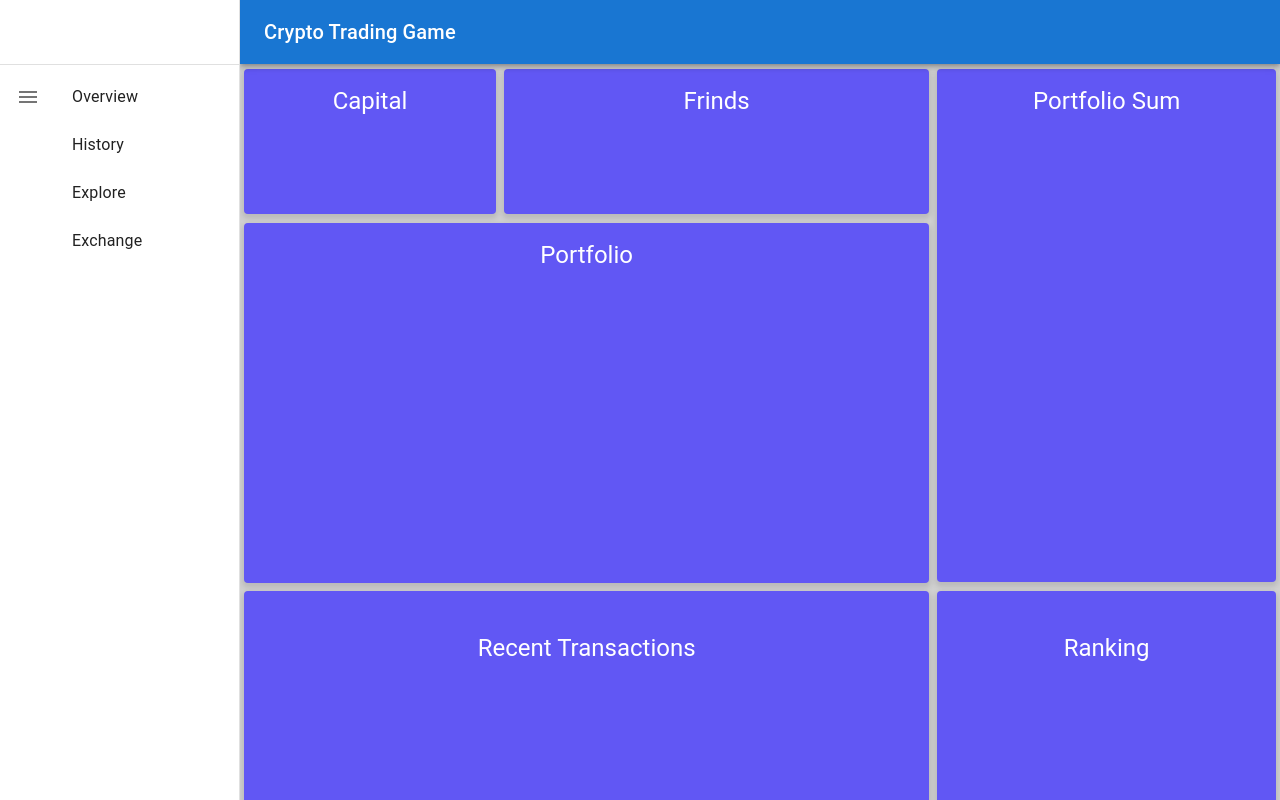
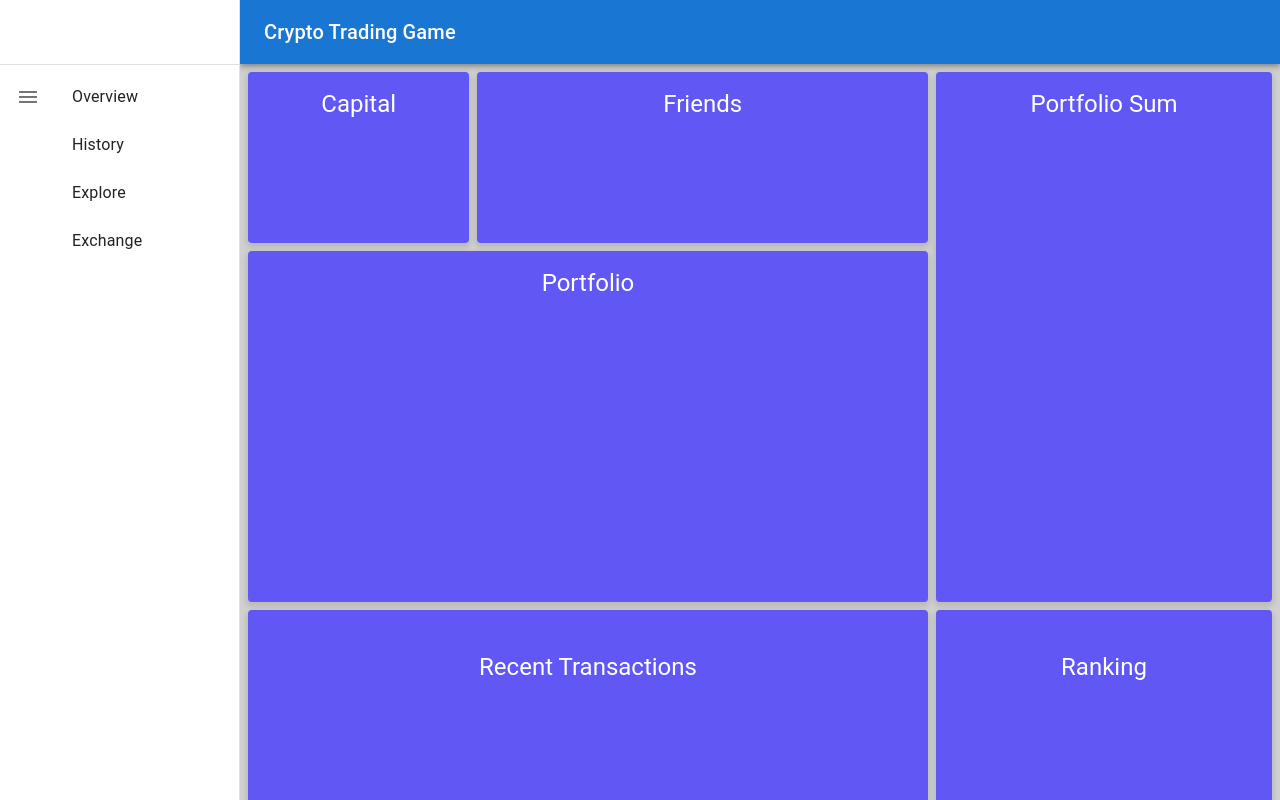
Before and after one commit to PogChampisAlreadyTaken/wt-frontend, a React (Create React App) app: page / in a window 1280 px wide. Built offline with nearby package versions, Linux system fonts and the light colour scheme.

Commit message:
fixing grid layout

```diff
--- a/src/components/cards/Capital.tsx
+++ b/src/components/cards/Capital.tsx
@@ -20,12 +20,10 @@ export default function CapitalCard() {
 
 const useStyles = makeStyles({
   capitalcard: {
-    margin: "4px",
-    marginTop: "5px",
-    height: "145px",
+    height: "100%",
     //background: 'linear-gradient(45deg, #6157f4 30%, #578df4 90%)',
     background: "#6157f4",
-    boxShadow: '0 3px 5px 2px rgba(0, 0, 0, 0.1)',
+    boxShadow: "0 3px 5px 2px rgba(0, 0, 0, 0.1)",
     color: "white",
   },
 });
--- a/src/components/cards/FrindCard.tsx
+++ b/src/components/cards/FriendCard.tsx
@@ -4,13 +4,13 @@ import CardContent from "@mui/material/CardContent";
 import { makeStyles } from "@material-ui/core/styles";
 import Typography from "@mui/material/Typography";
 
-export default function FrindCard() {
+export default function FriendCard() {
   const classes = useStyles();
   return (
     <Card className={classes.frindCard}>
       <CardContent>
         <Typography variant="h5" component="h2">
-          Frinds
+          Friends
         </Typography>
       </CardContent>
       <CardActions></CardActions>
@@ -20,9 +20,7 @@ export default function FrindCard() {
 
 const useStyles = makeStyles({
   frindCard: {
-    margin: "4px",
-    marginTop: "5px",
-    height: "145px",
+    height: "100%",
     //background: 'linear-gradient(95deg, #6157f4 30%, #578df4 90%)',
     background: "#6157f4",
     boxShadow: "0 3px 5px 2px rgba(0, 0, 0, 0.1)",
--- a/src/components/cards/Portfolio.tsx
+++ b/src/components/cards/Portfolio.tsx
@@ -20,9 +20,7 @@ export default function Portfolio() {
 
 const useStyles = makeStyles({
   portfolio: {
-    margin: "4px",
-    marginTop: "-363px",
-    height: "360px",
+    height: "100%",
     //background: 'linear-gradient(45deg, #6B6DFE 30%, #B153FF 90%)',
     background: "#6157f4",
     boxShadow: "0 3px 5px 2px rgba(0, 0, 0, 0.1)",
--- a/src/components/cards/PortfolioSum.tsx
+++ b/src/components/cards/PortfolioSum.tsx
@@ -10,7 +10,7 @@ export default function PortfolioSum() {
     <Card className={classes.portfolioSum}>
       <CardContent>
         <Typography variant="h5" component="h2">
-            Portfolio Sum
+          Portfolio Sum
         </Typography>
       </CardContent>
       <CardActions></CardActions>
@@ -20,12 +20,10 @@ export default function PortfolioSum() {
 
 const useStyles = makeStyles({
   portfolioSum: {
-    margin: "4px",
-    marginTop: "5px",
-    height: "513px",
+    height: "100%",
     //background: 'linear-gradient(45deg, #6B6DFE 30%, #B153FF 90%)',
     background: "#6157f4",
-    boxShadow: '0 3px 5px 2px rgba(0, 0, 0, 0.1)',
+    boxShadow: "0 3px 5px 2px rgba(0, 0, 0, 0.1)",
     color: "white",
   },
 });
--- a/src/components/cards/Ranking.tsx
+++ b/src/components/cards/Ranking.tsx
@@ -10,7 +10,7 @@ export default function Ranking() {
     <Card className={classes.ranking}>
       <CardContent>
         <Typography variant="h5" component="h2">
-            Ranking
+          Ranking
         </Typography>
       </CardContent>
       <CardActions></CardActions>
@@ -20,12 +20,11 @@ export default function Ranking() {
 
 const useStyles = makeStyles({
   ranking: {
-    margin: "4px",
     padding: "25px",
-    height: "238px",
+    height: "100%",
     //background: 'linear-gradient(45deg, #6B6DFE 30%, #B153FF 90%)',
     background: "#6157f4",
-    boxShadow: '0 3px 5px 2px rgba(0, 0, 0, 0.1)',
+    boxShadow: "0 3px 5px 2px rgba(0, 0, 0, 0.1)",
     color: "white",
   },
 });
--- a/src/components/cards/RecentTransactions.tsx
+++ b/src/components/cards/RecentTransactions.tsx
@@ -20,12 +20,11 @@ export default function RecentTransactions() {
 
 const useStyles = makeStyles({
   recentTransactions: {
-    margin: "4px",
     padding: "25px",
-    height: "238px",
+    height: "100%",
     //background: 'linear-gradient(45deg, #6B6DFE 30%, #B153FF 90%)',
     background: "#6157f4",
-    boxShadow: '0 3px 5px 2px rgba(0, 0, 0, 0.1)',
+    boxShadow: "0 3px 5px 2px rgba(0, 0, 0, 0.1)",
     color: "white",
   },
 });
--- a/src/pages/Homepage.tsx
+++ b/src/pages/Homepage.tsx
@@ -1,8 +1,10 @@
 // @flow
 import { Grid } from "@mui/material";
+import { makeStyles } from "@material-ui/core/styles";
+
 import { Box } from "@mui/system";
 import CapitalCard from "../components/cards/Capital";
-import FrindCard from "../components/cards/FrindCard";
+import FriendCard from "../components/cards/FriendCard";
 import PortfolioSum from "../components/cards/PortfolioSum";
 import Portfolio from "../components/cards/Portfolio";
 import RecentTransactions from "../components/cards/RecentTransactions";
@@ -10,35 +12,68 @@ import Ranking from "../components/cards/Ranking";
 
 type Props = {};
 export function Homepage(props: Props) {
+  const classes = useStyles();
+
   return (
-    <div>
-      <Box>
-        <Grid container>
-          <Grid xs={3}>
+    <Box style={{ height: "calc(100% - 8px)", paddingBottom: "8px" }}>
+      <Grid
+        container
+        direction="row"
+        spacing={2}
+        style={{
+          height: "calc(100% - 8px)",
+          width: "100%",
+          margin: "0px",
+          paddingRight: "8px",
+          paddingBottom: "8px",
+        }}
+      >
+        <Grid
+          container
+          style={{ height: "calc(70% - 0px)", margin: "0px" }}
+          spacing={1}
+        >
+          <Grid item container direction="row" xs={12} spacing={1}>
+            <Grid item container direction="column" xs={8} spacing={1}>
+              <Grid item container direction="row" xs={4} spacing={1}>
+                <Grid item xs={4}>
                   <CapitalCard />
                 </Grid>
-          <Grid xs={5}>
-            <FrindCard />
+                <Grid item xs={8}>
+                  <FriendCard />
                 </Grid>
-          <Grid xs={4}>
-            <PortfolioSum />
               </Grid>
-          <Grid container>
-            <Grid xs={8}>
+              <Grid item xs={8}>
                 <Portfolio />
               </Grid>
             </Grid>
+            <Grid item xs={4}>
+              <PortfolioSum />
             </Grid>
-        <Grid container>
-          <Grid xs={8}>
+          </Grid>
+        </Grid>
+        <Grid
+          xs={12}
+          container
+          direction="row"
+          spacing={1}
+          style={{ height: "calc(30%)", margin: "0px" }}
+        >
+          <Grid item xs={8} style={{ height: "100%", margin: "0px" }}>
             <RecentTransactions />
           </Grid>
-          <Grid xs={4}>
+          <Grid item xs={4} style={{ height: "100%", margin: "0px" }}>
             <Ranking />
           </Grid>
         </Grid>
+      </Grid>
     </Box>
-      <Box></Box>
-    </div>
   );
 }
+
+const useStyles = makeStyles({
+  container: {
+    marginLeft: "0px",
+    marginTop: "0px",
+  },
+});
```
Also changed, not shown: tsconfig.json (added, +26 -0 lines). Lines whose indentation alone changed are shown as unchanged.
